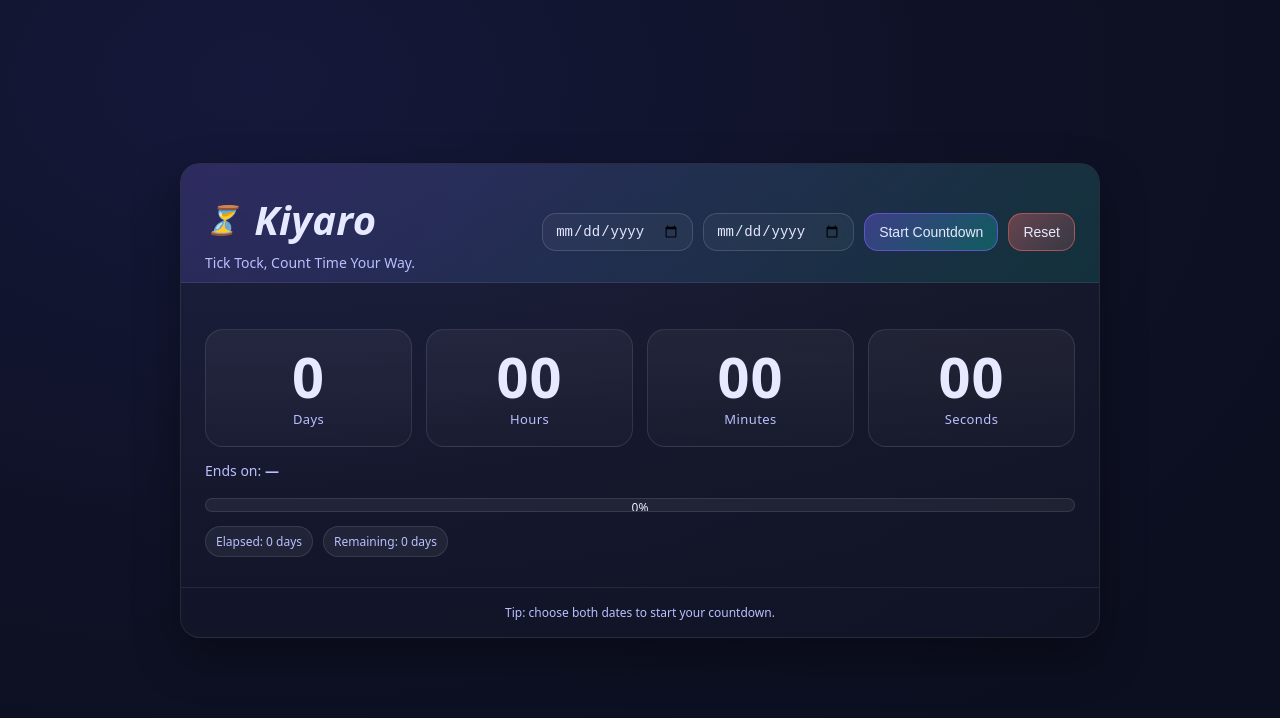
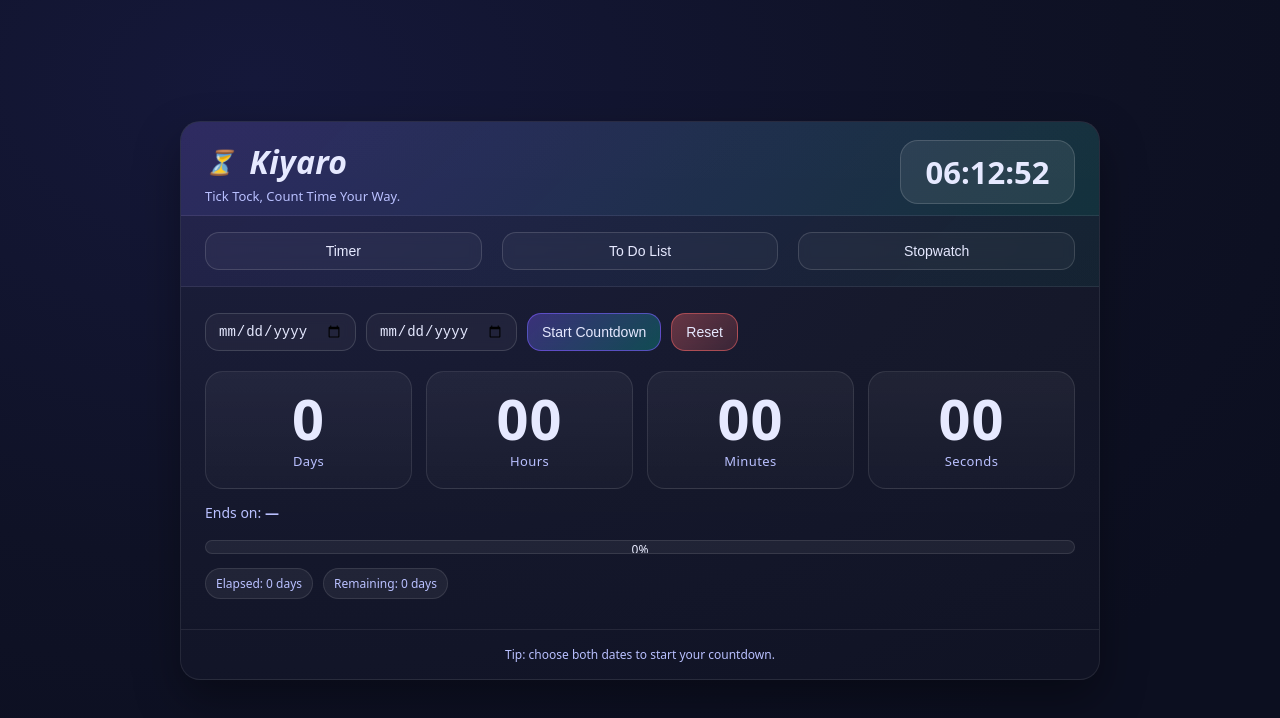
Before and after one commit to vipex650/Kiyaro-ClockTimer, a plain HTML site: page index.html in a window 1280 px wide. Drawn offline with Linux system fonts and the light colour scheme.

Commit message:
live clock added

```diff
--- a/index.html
+++ b/index.html
@@ -37,7 +37,7 @@
       overflow: hidden;
     }
     header {
-      padding: 28px 24px 10px;
+      padding: 18px 24px 10px;
       display: flex;
       align-items: center;
       justify-content: space-between;
@@ -51,12 +51,25 @@
       gap: 14px;
       font-weight: 700;
       letter-spacing: .3px;
-      font-size: 2.5rem;
+      font-size: 2rem;
       font-style: oblique;
-      /* color: #05133d ;   */
     }
-    .title .emoji { font-size: 28px; }
-    .subtitle { color: var(--muted); font-size: 14px; margin-top: 6px; }
+    .title .emoji { font-size: 24px; }
+    .subtitle { color: var(--muted); font-size: 13px; margin-top: 4px; }
+
+/* Header Clock */
+#liveClock {
+  font-weight: 700;
+  font-size: 31px;      /* bigger than before */
+  color: #e6e9ff;  /* changed to white */
+  background: rgba(255,255,255,.08);
+  padding: 10px 16px;     /* more padding */
+  border-radius: 18px;
+  border: 1px solid rgba(255,255,255,.15);
+  text-align: center;
+  min-width: 175px;       /* wider for bigger text */
+}
+
 
     .controls {
       display: flex; gap: 10px; flex-wrap: wrap; align-items: center;
@@ -77,7 +90,17 @@
     .btn.danger { border-color: rgba(255,107,107,.5); background: linear-gradient(135deg, rgba(255,107,107,.35), rgba(255,107,107,.15)); }
     .input[type="date"] { padding: 9px 12px; }
 
+    nav {
+      display: flex;
+      gap: 20px;
+      padding: 16px 24px;
+      border-bottom: 1px solid rgba(255,255,255,.08);
+      background: linear-gradient(135deg, rgba(124,92,255,.08), rgba(0,224,184,.05));
+    }
+    nav .btn { flex: 1; }
+
     main { padding: 26px 24px 30px; }
+    .controls-section { display: flex;  margin-bottom: 20px; }
     .timer {
       display: grid; grid-template-columns: repeat(4, 1fr); gap: 14px; margin: 20px 0 14px;
     }
@@ -108,7 +131,9 @@
     @media (max-width: 720px) {
       .timer { grid-template-columns: repeat(2, 1fr); }
       header { flex-direction: column; align-items: flex-start; }
-      .controls { width: 100%; }
+      .controls { width: 100%; justify-content: center; }
+      nav { flex-direction: column; }
+      nav .btn { width: 100%; }
     }
   </style>
 </head>
@@ -119,15 +144,25 @@
         <div class="title"><span class="emoji">⏳</span> <span>Kiyaro</span></div>
         <div id="status" class="subtitle">Tick Tock, Count Time Your Way.</div>
       </div>
-      <div class="controls">
-        <input class="input" type="date" id="fromDate" />
-        <input class="input" type="date" id="toDate" />
-        <button class="btn primary" id="startBtn">Start Countdown</button>
-        <button class="btn danger" id="reset">Reset</button>
-      </div>
+      <div id="liveClock">00:00:00</div>
     </header>
 
+    <nav>
+      <button class="btn">Timer</button>
+      <button class="btn">To Do List</button>
+      <button class="btn">Stopwatch</button>
+    </nav>
+
     <main>
+      <section class="controls-section">
+        <div class="controls">
+          <input class="input" type="date" id="fromDate" />
+          <input class="input" type="date" id="toDate" />
+          <button class="btn primary" id="startBtn">Start Countdown</button>
+          <button class="btn danger" id="reset">Reset</button>
+        </div>
+      </section>
+
       <div class="timer">
         <div class="tile"><h2 id="days">0</h2><p>Days</p></div>
         <div class="tile"><h2 id="hours">00</h2><p>Hours</p></div>
@@ -248,6 +283,17 @@
       el.remainingBadge.textContent = "Remaining: 0 days";
       el.endDate.textContent = "—";
     });
+
+    // Live Clock
+    function updateClock() {
+      const now = new Date();
+      const hours = pad(now.getHours());
+      const minutes = pad(now.getMinutes());
+      const seconds = pad(now.getSeconds());
+      document.getElementById('liveClock').textContent = `${hours}:${minutes}:${seconds}`;
+    }
+    setInterval(updateClock, 1000);
+    updateClock();
   </script>
 </body>
 </html>
```
